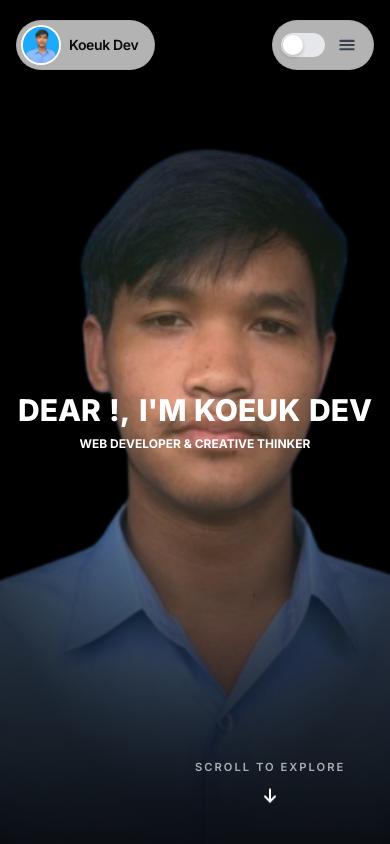
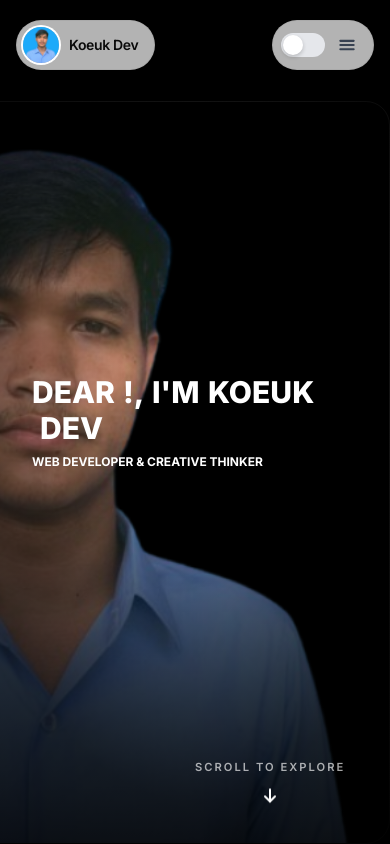
Before and after one commit to koeuk/Portfolio, a Nuxt app: page / in a window 390 px wide. Shown: the top 844 px of the page. Built offline with nearby package versions, Linux system fonts and the light colour scheme.

Commit message:
style: refine hero layout alignment and update skill card visual styling

```diff
--- a/components/Skills.vue
+++ b/components/Skills.vue
@@ -121,25 +121,25 @@ function getSkillLink(name: string): string {
   gap: 0.75rem;
   padding: 1.5rem 0.75rem;
   border-radius: 18px;
-  border: 1px solid rgba(0, 0, 0, 0.08);
+  border: 1px solid rgba(0, 0, 0, 0.12);
   background: rgba(255, 255, 255, 0.4);
   transition: transform 0.3s ease, border-color 0.3s ease, background 0.3s ease;
 }
 
 :global(.dark) .skill-item {
-  border: 1px solid rgba(255, 255, 255, 0.1);
-  background: rgba(0, 0, 0, 0.45);
+  border: 1px solid rgba(255, 255, 255, 0.16);
+  background: rgba(0, 0, 0, 0.72);
 }
 
 .skill-item:hover {
   transform: translateY(-4px);
-  border-color: rgba(124, 58, 237, 0.5);
+  border-color: rgba(34, 197, 94, 0.5);
   background: rgba(255, 255, 255, 0.7);
 }
 
 :global(.dark) .skill-item:hover {
-  border-color: rgba(216, 180, 254, 0.5);
-  background: rgba(0, 0, 0, 0.6);
+  border-color: rgba(134, 239, 172, 0.55);
+  background: rgba(0, 0, 0, 0.85);
 }
 
 .skill-logo {
--- a/components/ui/HeroFuturistic.vue
+++ b/components/ui/HeroFuturistic.vue
@@ -1,22 +1,22 @@
 <template>
   <div class="relative h-screen w-full overflow-hidden bg-black">
-    <!-- Portrait (transparent cut-out PNG) -->
-    <div class="absolute inset-0 flex items-end justify-center">
+    <!-- Portrait (transparent cut-out PNG) — pinned to the right -->
+    <div class="absolute inset-0 flex items-end justify-end pr-0 lg:pr-8 xl:pr-16">
       <img
         src="/images/koeuk-profile.png"
         alt="Koeuk Dev"
-        class="h-[88%] w-auto max-w-none object-contain select-none pointer-events-none drop-shadow-2xl"
+        class="h-[88%] w-auto max-w-none object-contain select-none pointer-events-none drop-shadow-2xl rounded-3xl border border-white/15"
       />
       <!-- Soft vignette so the portrait blends into the black hero -->
       <div class="absolute inset-0 bg-gradient-to-b from-black/30 via-transparent to-black/80"></div>
       <div class="absolute inset-0 bg-[radial-gradient(ellipse_60%_50%_at_50%_45%,transparent,rgba(0,0,0,0.6))]"></div>
     </div>
 
-    <!-- Title / subtitle overlay -->
+    <!-- Title / subtitle overlay — aligned to the left -->
     <div
-      class="absolute left-0 top-0 z-[60] flex h-screen w-full flex-col items-center justify-center px-10 uppercase pointer-events-none">
+      class="absolute left-0 top-0 z-[60] flex h-screen w-full flex-col items-start justify-center px-8 sm:px-12 lg:px-20 uppercase pointer-events-none">
       <div class="text-3xl font-extrabold md:text-5xl xl:text-6xl 2xl:text-7xl">
-        <div class="flex space-x-2 overflow-hidden text-white lg:space-x-6">
+        <div class="flex flex-wrap space-x-2 overflow-hidden text-white lg:space-x-6">
           <div v-for="(word, index) in titleWords" :key="index" :class="index < visibleWords ? 'fade-in' : ''"
             :style="{ animationDelay: `${index * 0.13 + (delays[index] || 0)}s`, opacity: index < visibleWords ? undefined : 0 }">
             {{ word }}
```
